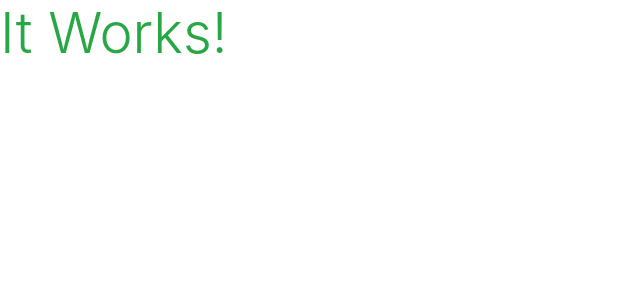
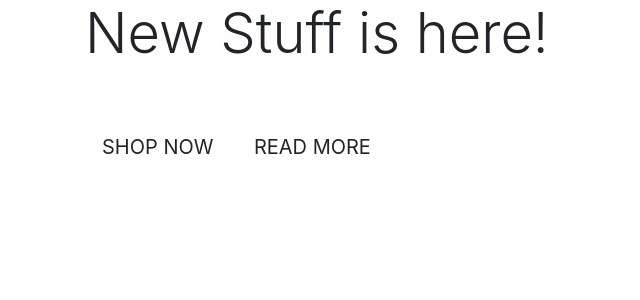
Before and after one commit to Code-Institute-Submissions/django-e-commerce-pc-shop, a Django app: page / in a window 1280 px wide. Shown: the top 300 px of the page, without its empty margins (0-640 px from the left). Run offline with Django 3.2, Linux system fonts and the light colour scheme; some libraries are stand-ins or nearby versions.

Commit message:
Added homepage content

```diff
--- a/home/templates/home/index.html
+++ b/home/templates/home/index.html
@@ -1,8 +1,29 @@
 {% extends "base.html" %}
 {% load static %}
 
+{% block page_header %}
+    <div class="container header-container">
+        <div class="row">
+            <div class="col"></div>
+        </div>
+    </div>
+{% endblock %}
 
 {% block content %}
-    <h1 class="display-4 text-success">It Works!</h1>
+    <div class="container h-100">
+      <div class="row h-100">
+        <div class="col-7 col-md-6 my-auto">
+            <h1 class="display-4 logo-font text-black">
+                New Stuff is here!
+            </h1>
+            <div class="my-5">
+                <h4>
+                    <a href="" class="shop-now-button btn btn-lg rounded-0 text-uppercase py-3">Shop Now</a>
+                    <a href="" class="shop-now-button btn btn-lg rounded-0 text-uppercase py-3">Read More</a>
+                </h4>
+            </div>
+        </div>
+      </div>
+    </div>
 
 {% endblock %}
```
Also changed, not shown: .theia/settings.json.
